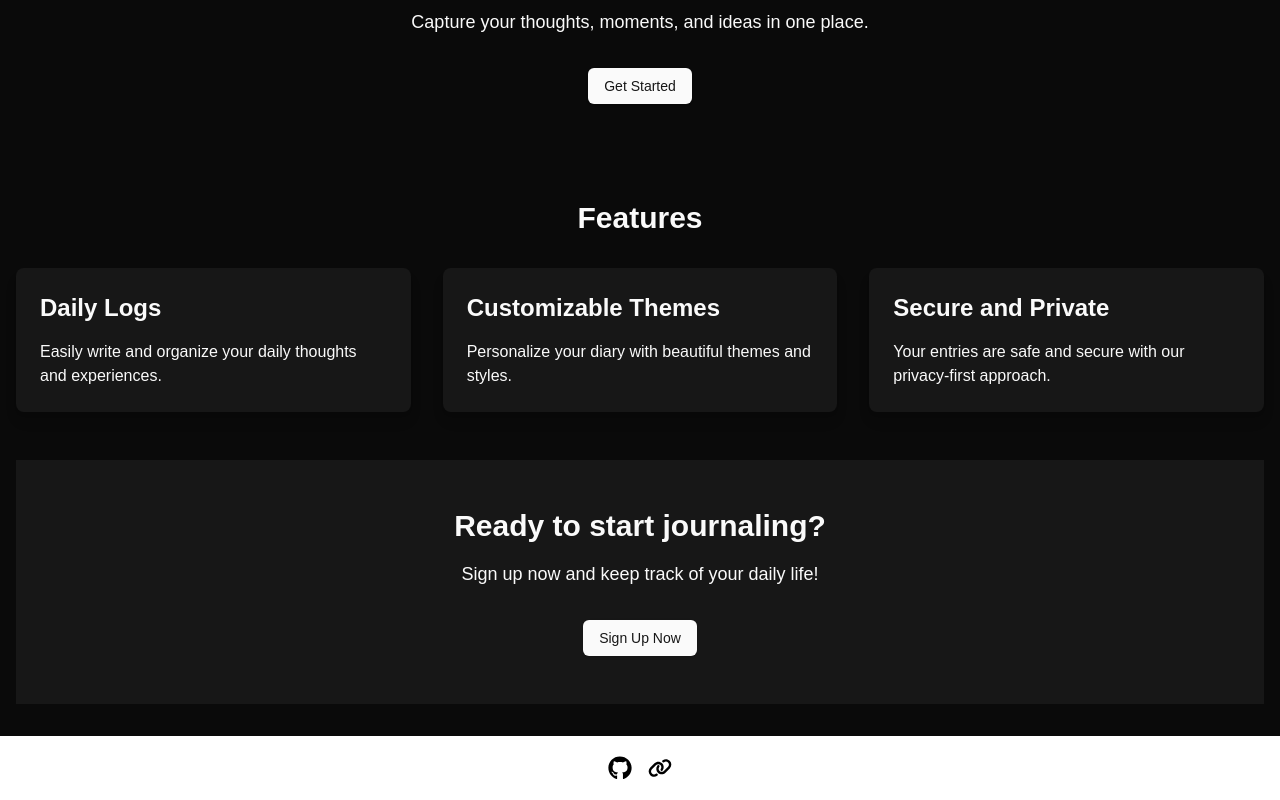
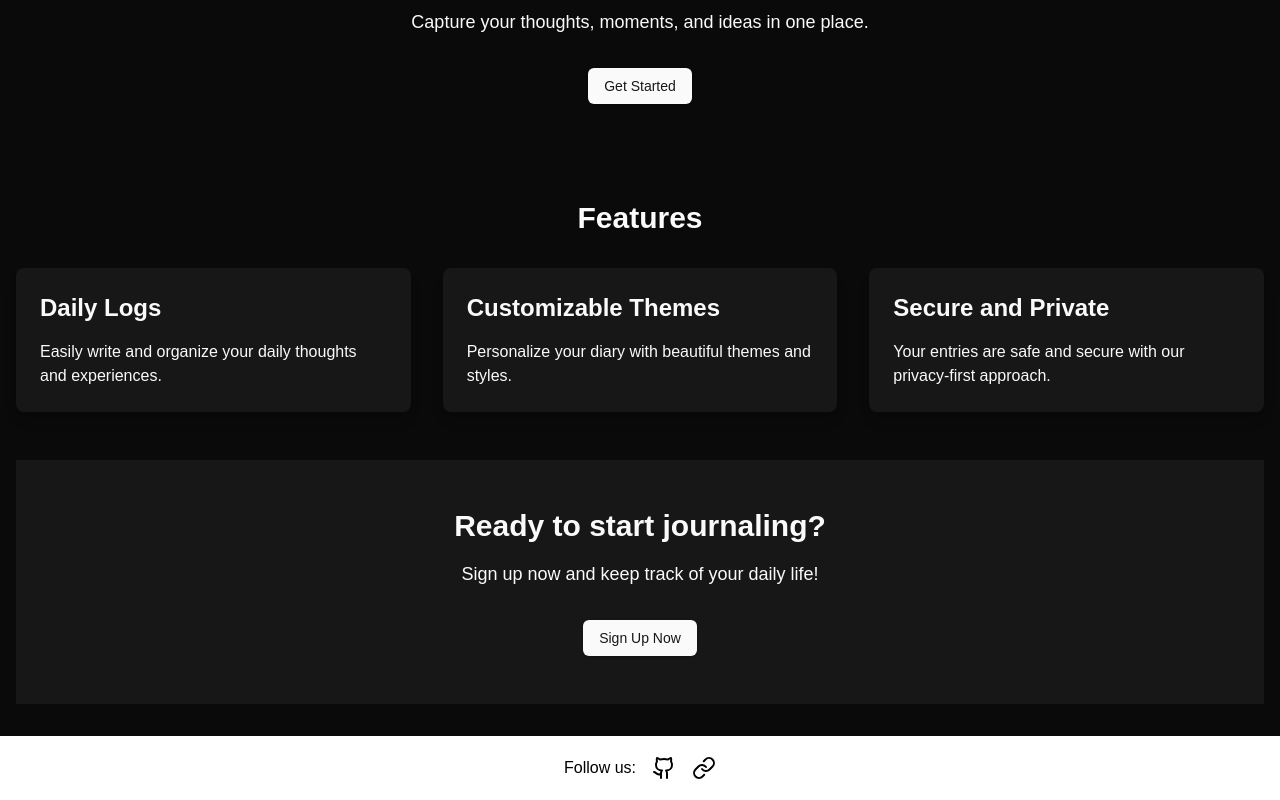
Before and after one commit to TenzDelek/DearDiary, a Next.js app: page / in a window 1280 px wide. Shown: the part 208-1008 px from the top of the page. Built offline with nearby package versions, Linux system fonts and the light colour scheme; no server answers.

Commit message:
footer updated

```diff
--- a/package.json
+++ b/package.json
@@ -23,7 +23,6 @@
     "next-auth": "^4.24.8",
     "react": "^18",
     "react-dom": "^18",
-    "react-icons": "^5.3.0",
     "tailwind-merge": "^2.5.3",
     "tailwindcss-animate": "^1.0.7"
   },
--- a/src/components/Footer.js
+++ b/src/components/Footer.js
@@ -1,14 +1,15 @@
 'use client'
 import Link from 'next/link';
-import { FaGithub,  FaLink } from "react-icons/fa6";
+import { Github, Link as FaLink } from 'lucide-react';
 
 const Footer = () => {
 
     return (
         <div className="text-black py-5 bg-white">
             <div className="flex justify-center gap-4">
-                    <Link href="https://github.com/TenzDelek/DearDiary"><FaGithub size={24}/></Link>
-                    <Link href="https://dear-diary-black.vercel.app/"><FaLink size={24}/></Link>
+                    <p>Follow us:</p>
+                    <Link href="https://github.com/TenzDelek/DearDiary"><Github /></Link>
+                    <Link href="https://dear-diary-black.vercel.app/"><FaLink /></Link>
             </div>
         </div>
     )
```
Also changed, not shown: 1 other file (tests, documents, lock files or other folders).
